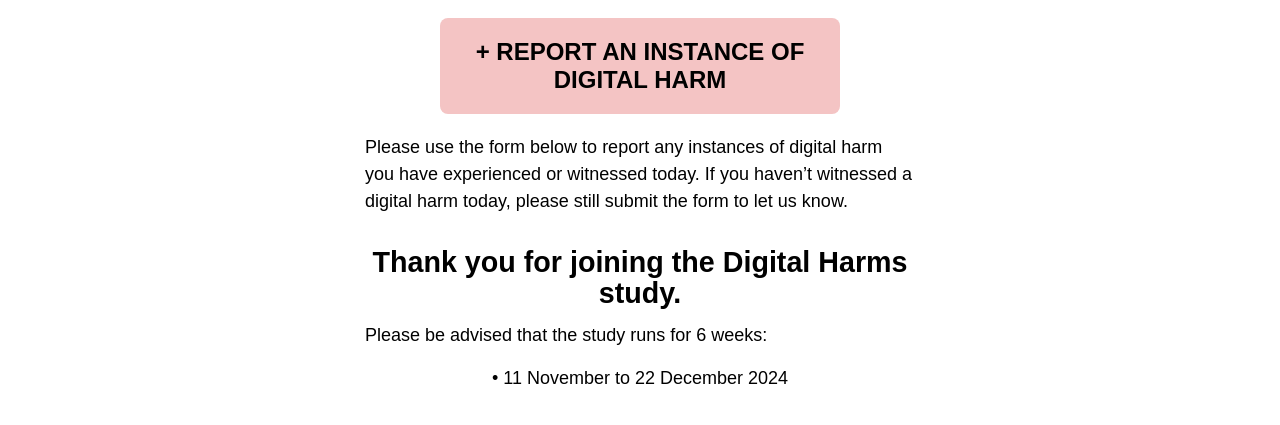
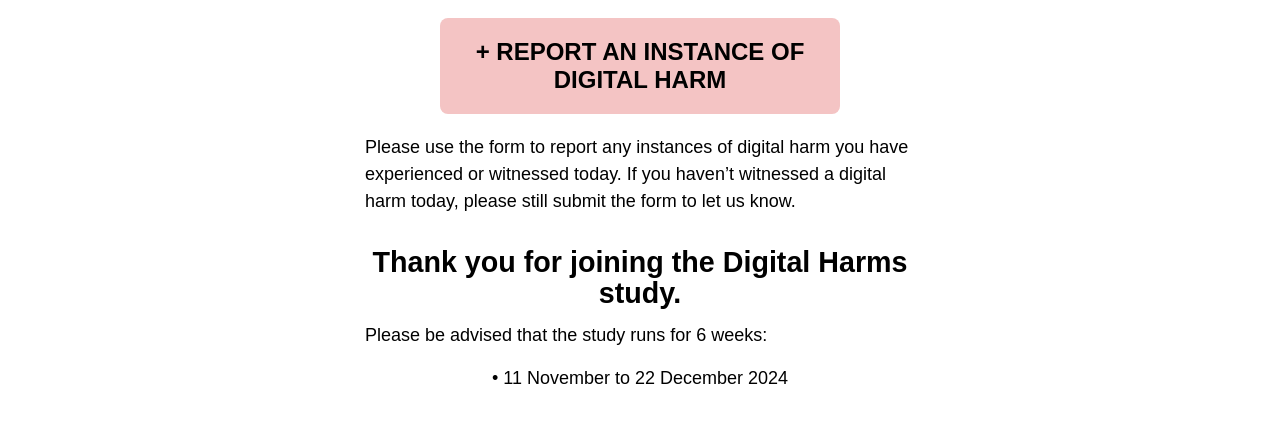
Before and after one commit to queercomputer/digitalharms, a website built with Vite: page index.html in a window 1280 px wide. Shown: the part 283-708 px from the top of the page. Built offline with nearby package versions, Linux system fonts and the light colour scheme; a script that the page names is missing.

Commit message:
Update index.html

```diff
--- a/index.html
+++ b/index.html
@@ -67,7 +67,7 @@
           <!-- <button class="button" id="button-notifications">enable notifications</button> -->
 
           <p>
-            Please use the form below to report any instances of digital harm you have experienced or witnessed today.
+            Please use the form to report any instances of digital harm you have experienced or witnessed today.
             If you haven’t witnessed a digital harm today,
             please still submit the form to let us know.
           </p>
```
